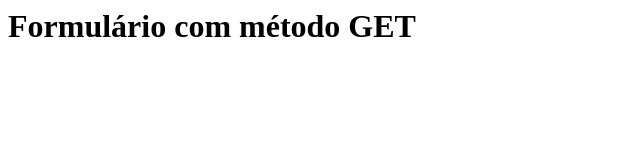
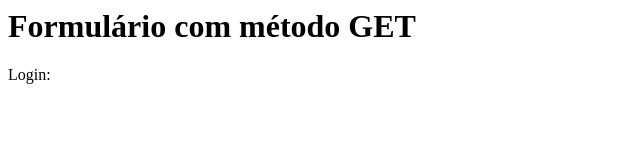
Before and after one commit to CEEMTI-BG-prof-Melissa/aula-05-13-05-lpw-jujugatinha17, a plain HTML site: page aula05.html in a window 1280 px wide. Shown: the full height of the page, 0-640 px from the left. Drawn offline with Linux system fonts and the light colour scheme.

Commit message:
Update aula05.html

```diff
--- a/aula05.html
+++ b/aula05.html
@@ -5,5 +5,10 @@
       <h1>
          Formulário com método GET
       </h1>
+      <form>
+         <p>
+            Login:
+         </p>
+      </form>
    </body>
 </html>
```
